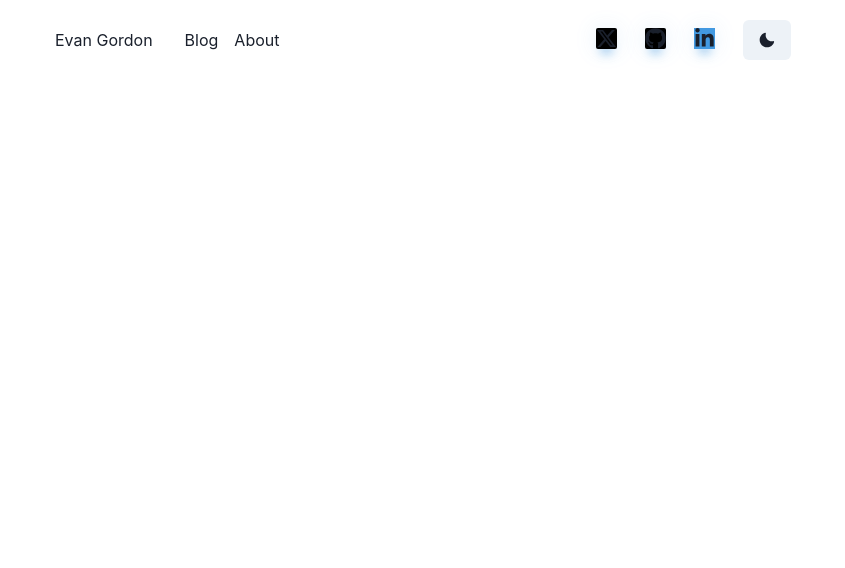
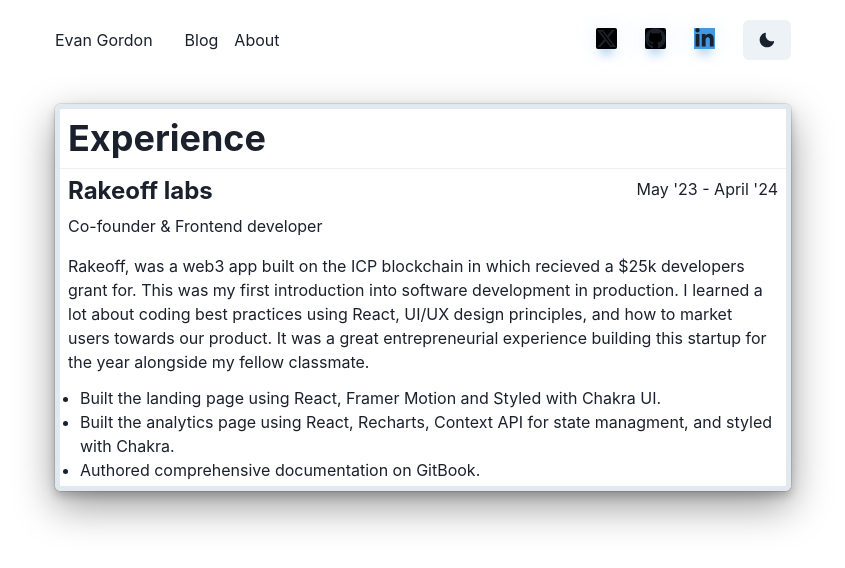
Before and after one commit to evangordo/evangordeaux.dev, a Next.js app: page /experience in a window 1280 px wide. Shown: the top 568 px of the page, without its empty margins (217-1062 px from the left). Built offline with nearby package versions, Linux system fonts and the light colour scheme.

Commit message:
added experience

```diff
--- a/src/app/components/BlogCard.tsx
+++ b/src/app/components/BlogCard.tsx
@@ -16,10 +16,11 @@ export default function BlogCard() {
   return (
     <Center py={6}>
       <Box
+      boxShadow='dark-lg'
         maxW={'3xl'}
         w={'full'}
         bg={useColorModeValue('white', 'gray.900')}
-        boxShadow={'2xl'}
+
         rounded={'md'}
         p={6}
         overflow={'hidden'}
--- a/src/app/components/Grid.tsx
+++ b/src/app/components/Grid.tsx
@@ -7,13 +7,14 @@ import Tools from './Tools';
 import Image from './Image';
 import rakeoff from '../assets/rakeoff.png';
 import { ExternalLinkIcon } from '@chakra-ui/icons';
+import Link from 'next/link';
 
 export default function GridBox() {
   return (
     <Container mt={4} maxW={'3xl'}>
       <Grid h="300px" templateRows="repeat(2, 1fr)" templateColumns="repeat(5, 1fr)" gap={4}>
         <GridItem colSpan={2}>
-          <Box borderWidth="5px" borderRadius={'md'}>
+          <Box boxShadow='dark-lg' borderWidth="5px" borderRadius={'md'}>
             <Box bg="#13324d">
               <Heading color={'#fec802'} p={2} fontSize={'lg'}>
                 {' '}
@@ -33,14 +34,16 @@ export default function GridBox() {
           </Box>
         </GridItem>
 
-        <GridItem colSpan={2}>
-          <Box borderWidth="5px" borderRadius={'md'}>
+      <GridItem colSpan={2}>
+      <Link href='/experience'>
+          <Box boxShadow='dark-lg'  borderWidth="5px" borderRadius={'md'}>
             <Image alt="work" objectFit="cover" src={rakeoff} />
             <TitleCard title="Experience" showExternalLinkIcon={true} />
           </Box>
+          </Link>
         </GridItem>
         <GridItem rowSpan={2} colSpan={1}  >
-          <Box borderWidth="5px"  borderRadius={'md'} height={'100%'}>
+          <Box boxShadow='dark-lg'  borderWidth="5px"  borderRadius={'md'} height={'100%'}>
             <Box bgGradient='linear(to-b, #4299E1, #1A365D)'>
             <Text color={'white'} p={1}>Learning and improving daily with takes on things from a beginner's perspective. Outside of development, I'm keen on
          my sports & fitness. 🏃‍♂️ 🏉 🎾</Text>
--- a/src/app/components/Tools.tsx
+++ b/src/app/components/Tools.tsx
@@ -9,7 +9,7 @@ import Image from './Image';
 
 export default function Tools() {
   return (
-    <Box borderWidth="5px" borderRadius="lg">
+    <Box boxShadow='dark-lg'  borderWidth="5px" borderRadius="lg">
       <ChakraImagesCarousel />
     </Box>
   );
--- a/src/app/experience/page.tsx
+++ b/src/app/experience/page.tsx
@@ -1,4 +1,10 @@
-import { Container } from '@chakra-ui/react'
+import { Box, Container, Divider, Flex, Heading,Text,
+  List,
+  ListItem,
+  ListIcon,
+  OrderedList,
+  UnorderedList,
+} from '@chakra-ui/react'
 import React from 'react'
 
 export default function page() {
@@ -6,6 +12,28 @@ export default function page() {
     <div>
         <Container maxW={'3xl'}>
 
+<Box
+mt={8}
+ boxShadow='dark-lg'
+ borderWidth="5px" borderRadius={'md'}>
+
+  <Heading m={2}> Experience</Heading>
+<Divider/>
+<Flex justifyContent={'space-between'}>
+<Heading m={2}fontSize={'2xl'}> Rakeoff labs</Heading>
+<Text m={2}>May '23 - April '24</Text>
+</Flex>
+<Text ml={2}>Co-founder & Frontend developer</Text>
+
+<Text m={2} mt={4}>Rakeoff, was a web3 app built on the ICP blockchain in which recieved a $25k developers grant for. This was my first introduction into software development in production. I learned a lot about coding best practices using React, UI/UX design principles, and how to market users towards our product. It was a great entrepreneurial experience building this startup for the year alongside my fellow classmate.
+</Text>
+<UnorderedList p={1} >
+  <ListItem>Built the landing page using React, Framer Motion and Styled with Chakra UI.</ListItem>
+  <ListItem>Built the analytics page using React, Recharts, Context API for state managment, and styled with Chakra.</ListItem>
+  <ListItem>Authored comprehensive documentation on GitBook.</ListItem>
+
+</UnorderedList>
+ </Box>
         </Container>
     </div>
   )
```
